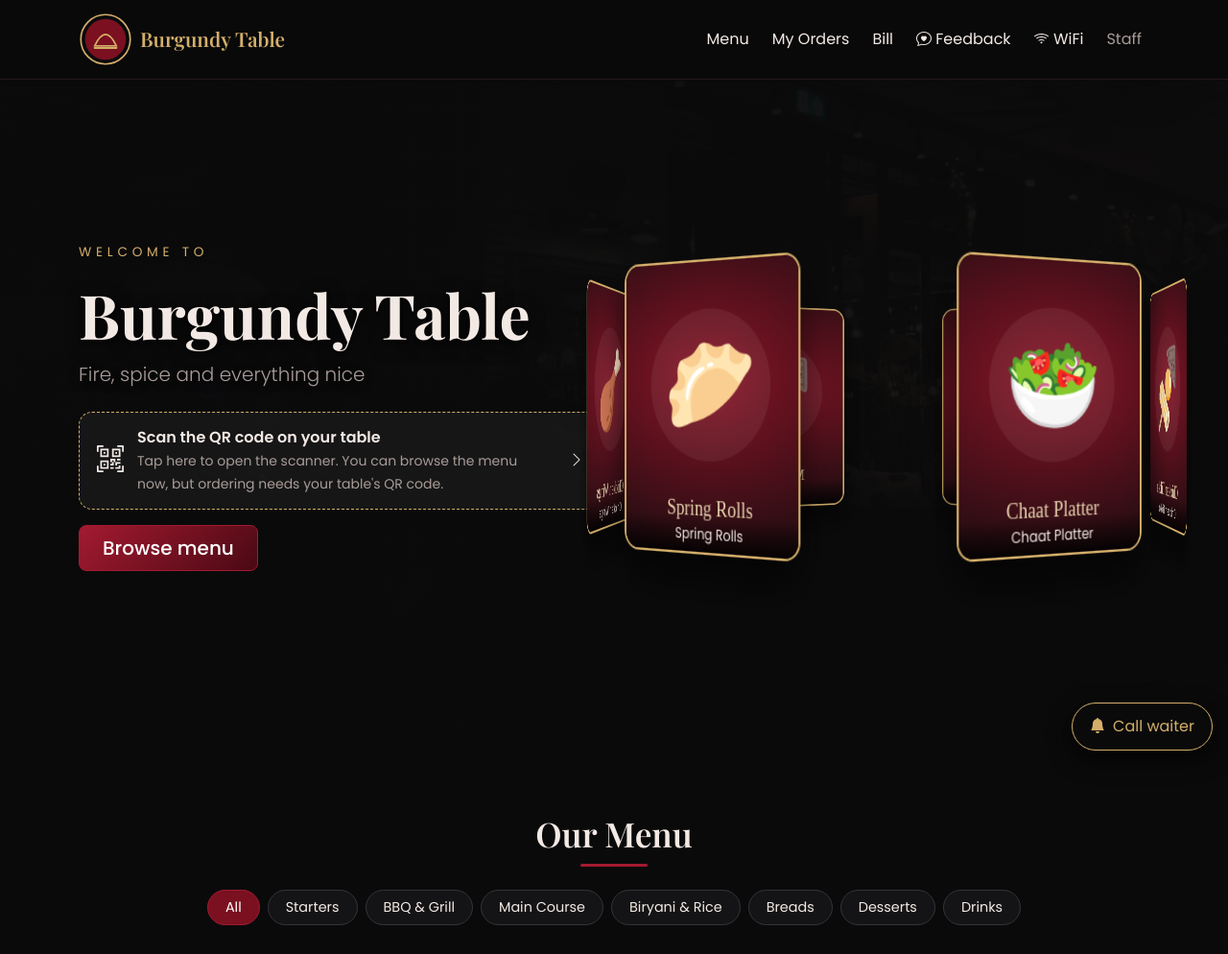
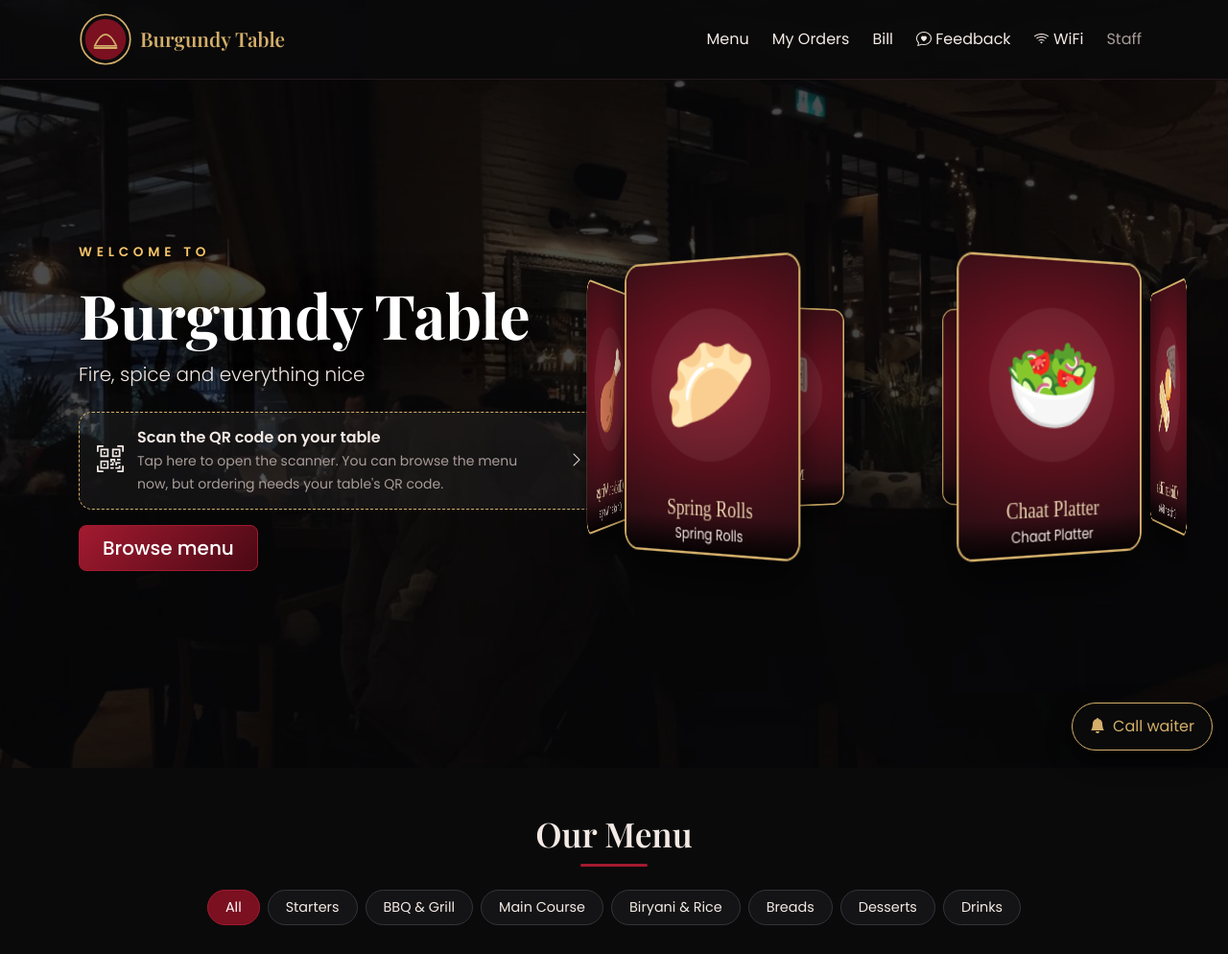
Before and after one commit to barina28/Velvet-Ember-Restaurant, a PHP site: page / in a window 1280 px wide. Shown: the top 994 px of the page at 96% size. Run offline with PHP 8.4, Linux system fonts and the light colour scheme; data comes from the database, SQL or seed files in the repository; some libraries are stand-ins or nearby versions.

Commit message:
Enhance hero text contrast and add CSS cache buster

```diff
--- a/assets/css/main.css
+++ b/assets/css/main.css
@@ -167,21 +167,28 @@ main {
   content: "";
   position: absolute;
   inset: 0;
-  background: radial-gradient(circle at 70% 50%, rgba(10, 10, 11, 0.72) 0%, rgba(10, 10, 11, 0.94) 80%),
-              linear-gradient(90deg, rgba(10, 10, 11, 0.95) 0%, rgba(10, 10, 11, 0.88) 45%, rgba(10, 10, 11, 0.72) 100%);
+  background: rgba(8, 8, 10, 0.72);
   pointer-events: none;
   z-index: 1;
 }
 
 .hero-text h1 {
-  text-shadow: 0 4px 18px rgba(0, 0, 0, 0.8), 0 1px 3px rgba(0, 0, 0, 0.9);
+  color: #ffffff;
+  text-shadow: 0 4px 20px rgba(0, 0, 0, 0.95), 0 0 40px rgba(0, 0, 0, 0.9);
+}
+
+.hero-text .eyebrow {
+  color: #f5c469 !important;
+  font-weight: 600;
+  text-shadow: 0 2px 10px rgba(0, 0, 0, 0.9);
 }
 
 .hero-text p.lead {
-  text-shadow: 0 2px 10px rgba(0, 0, 0, 0.8);
+  color: #f0e6e0 !important;
+  text-shadow: 0 2px 12px rgba(0, 0, 0, 0.95);
 }
 
-.hero > .container {
+.hero>.container {
   position: relative;
   z-index: 2;
 }
--- a/includes/header.php
+++ b/includes/header.php
@@ -14,7 +14,7 @@ $rname = setting('restaurant_name', 'Restaurant');
 <link href="https://cdn.jsdelivr.net/npm/bootstrap@5.3.3/dist/css/bootstrap.min.css" rel="stylesheet">
 <link href="https://cdn.jsdelivr.net/npm/bootstrap-icons@1.11.3/font/bootstrap-icons.css" rel="stylesheet">
 <link href="https://fonts.googleapis.com/css2?family=Playfair+Display:wght@600;700&family=Poppins:wght@300;400;500;600&display=swap" rel="stylesheet">
-<link href="<?= BASE ?>/assets/css/main.css" rel="stylesheet">
+<link href="<?= BASE ?>/assets/css/main.css?v=<?= filemtime(__DIR__ . '/../assets/css/main.css') ?>" rel="stylesheet">
 <script>
 window.APP = <?= json_encode([
     'base' => BASE, 'csrf' => csrf(), 'currency' => CURRENCY,
```
